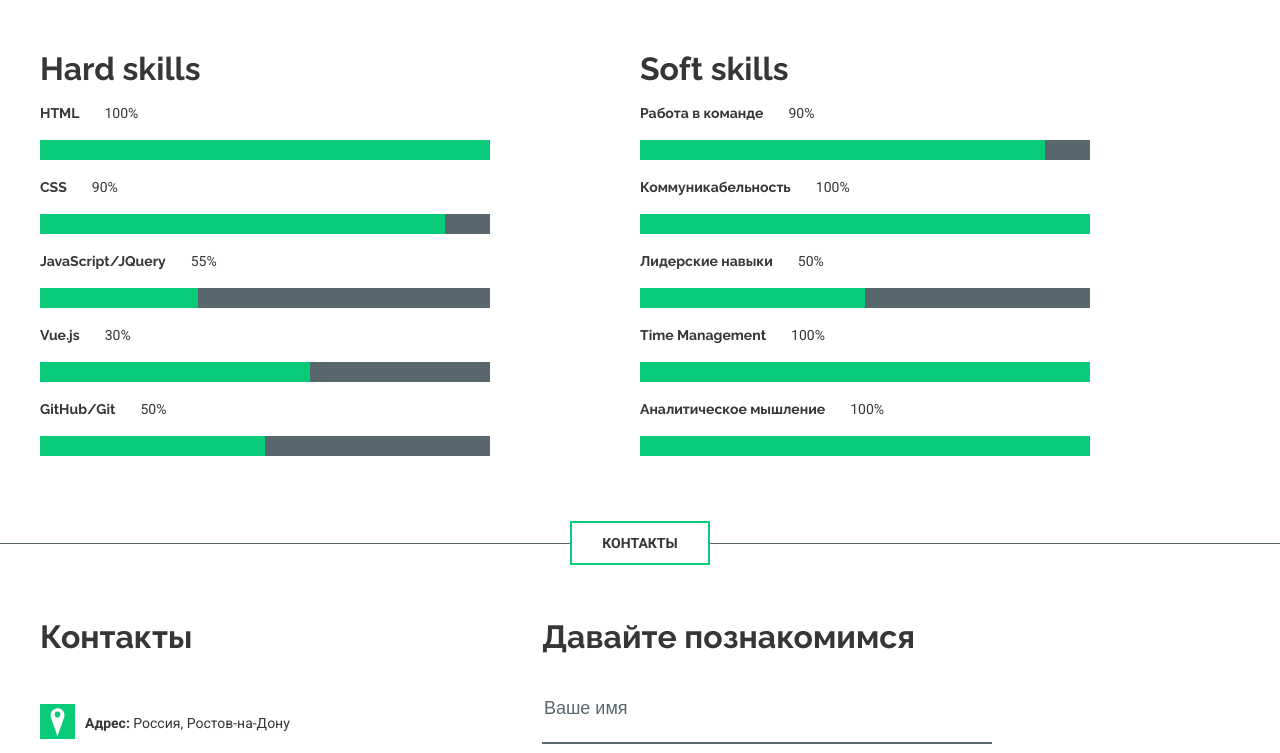
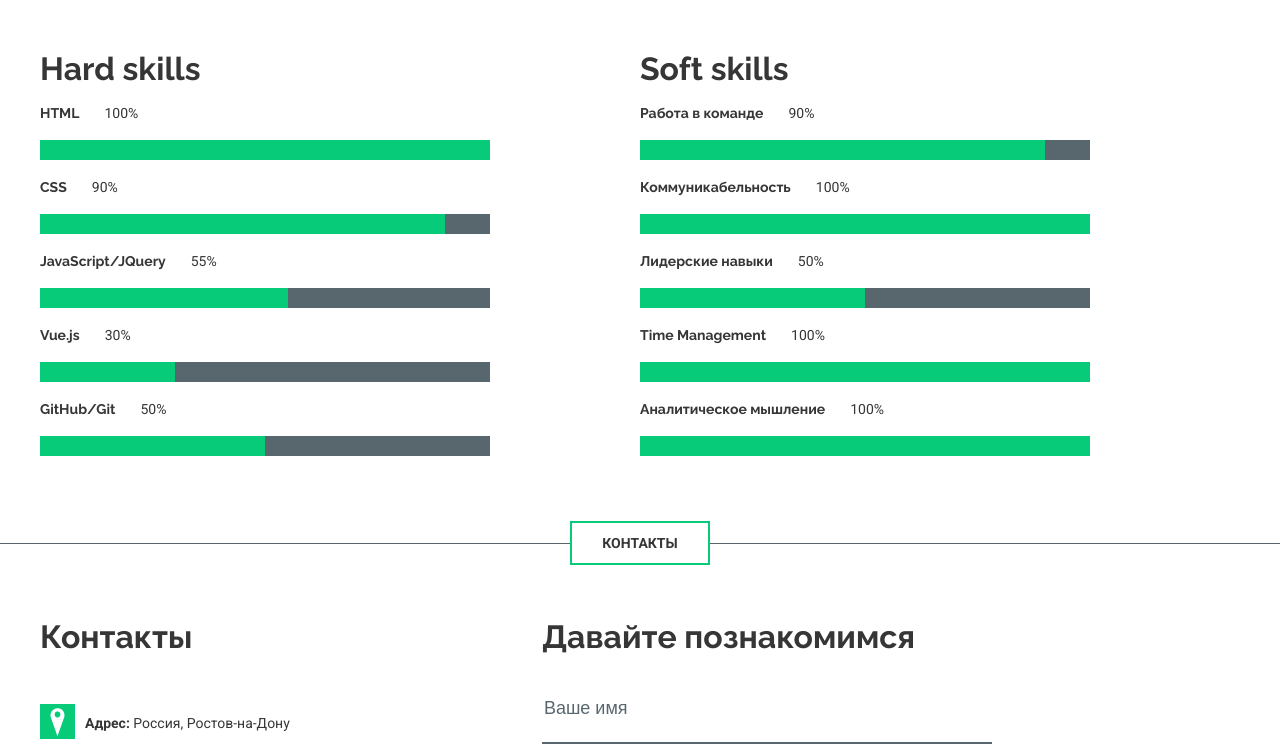
Before and after one commit to VladislavMungin/portfolio, a plain HTML site: page index.html in a window 1280 px wide. Shown: the part 1455-2208 px from the top of the page. Drawn offline with nearby package versions, Linux system fonts and the light colour scheme.

Commit message:
Update style.css

```diff
--- a/css/style.css
+++ b/css/style.css
@@ -341,10 +341,10 @@ a{
     width: 90%;
 }
 .JS{
-    width: 35%;
+    width: 55%;
 }
 .WP{
-    width: 60%;
+    width: 30%;
 }
 .Team{
     width: 90%;
```
